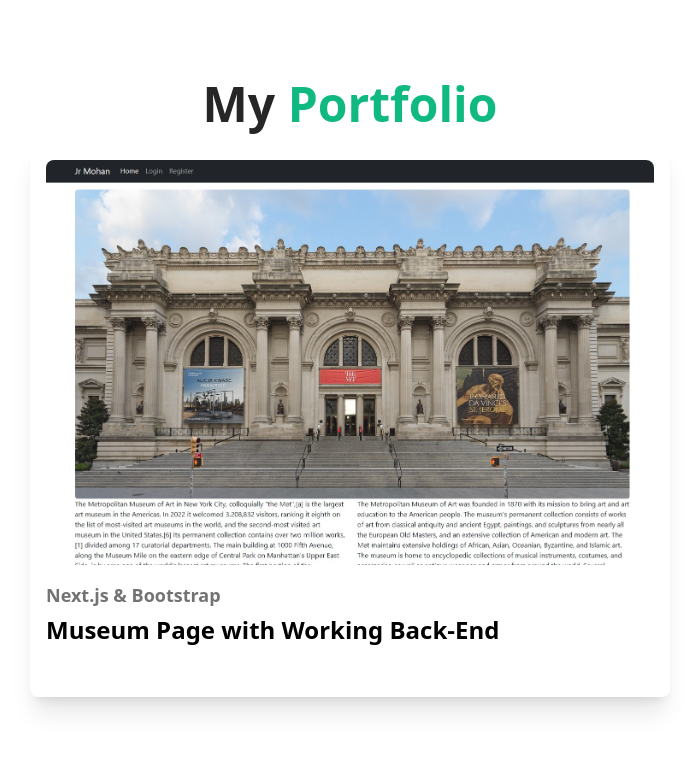
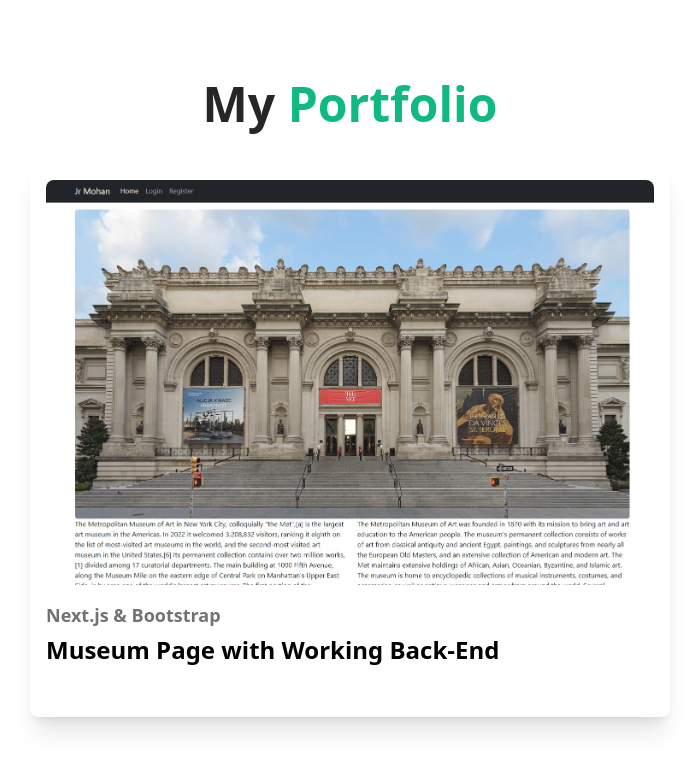
Before and after one commit to jmar753/ProfessionalWebsite, a Next.js app: page /Portfolio in a window 1280 px wide. Shown: the top 770 px of the page, without its empty margins (290-989 px from the left). Built offline with nearby package versions, Linux system fonts and the light colour scheme.

Commit message:
padding issue portfolio fix

```diff
--- a/pages/Portfolio.js
+++ b/pages/Portfolio.js
@@ -9,7 +9,7 @@ export default function Portfolio() {
     return (
         <div className="min-h-screen z-30 bg-white relative">
             <div className="mx-auto">
-                <h1 className="text-4xl md:text-5xl pt-20 font-semibold text-emerald-500 text-center">
+                <h1 className="text-4xl md:text-5xl pt-20 font-semibold text-emerald-500 text-center pb-5">
                     <span className="text-neutral-800">My</span> Portfolio
                 </h1>
                 <div className="flex flex-wrap justify-center">
```
